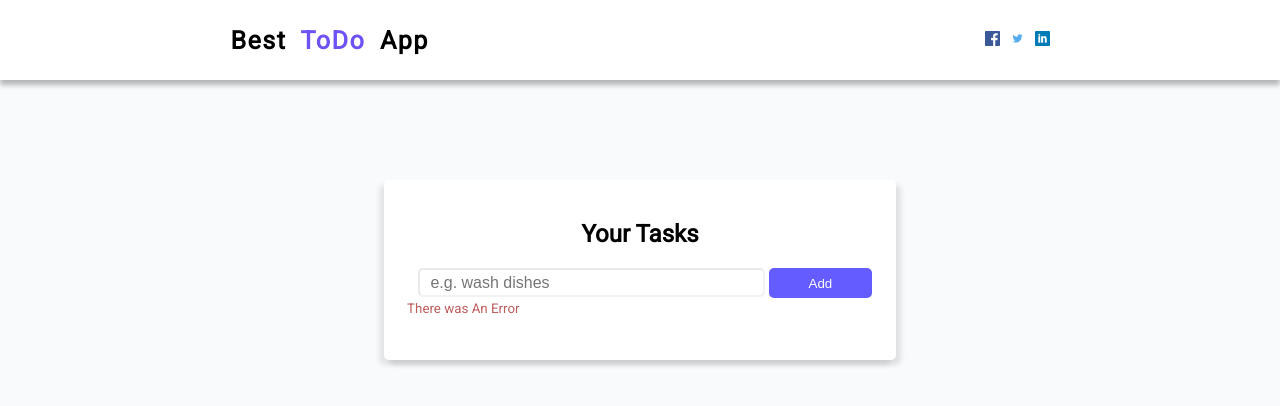
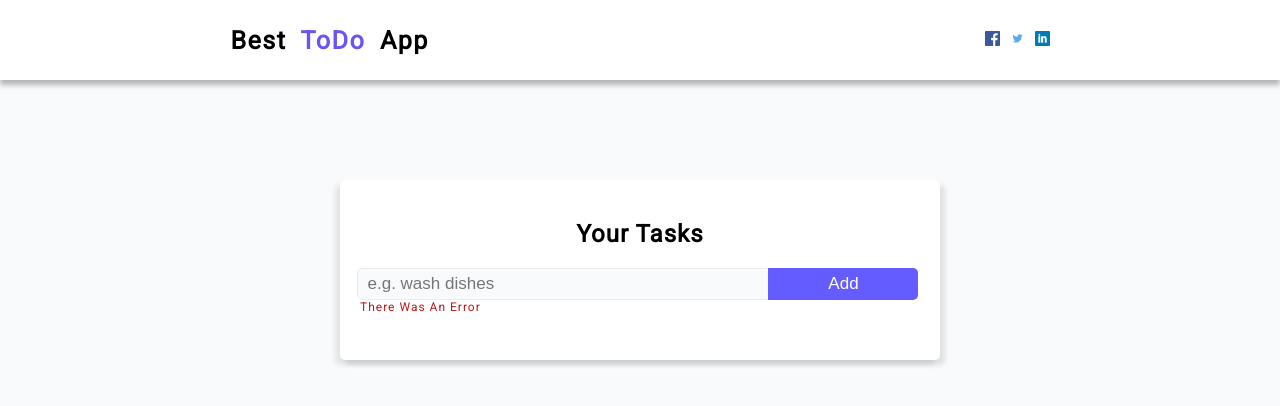
Before and after one commit to JevgenijKlopov/Praktika-2022.09.05, a plain HTML site: page 2022.09.05/index.html in a window 1280 px wide. Shown: the top 406 px of the page. Drawn offline with Linux system fonts and the light colour scheme.

Commit message:
some changes/ btn / input

```diff
--- a/2022.09.05/index.html
+++ b/2022.09.05/index.html
@@ -23,11 +23,17 @@
     </header>
     <main>
         <form action="">
-            <h2>Your Tasks</h2>
+           <!-- <h2>Your Tasks</h2>
             <div class="input-container">
                 <input class="task-input" type="text" placeholder="e.g. wash dishes">
                 <button>Add</button><br>
                 <small class="alert">There was An Error</small>
+            </div>-->
+            <div class="form-container">
+                <h2>Your Tasks</h2>
+                <input type="text" name="" id="input-task" placeholder="e.g. wash dishes">
+                <button class="add-btn">Add</button><br>
+                <p>There Was An Error</p>
             </div>
             <section class="tasks-container">
                 <div class="tcontainer1">
--- a/2022.09.05/styles.css
+++ b/2022.09.05/styles.css
@@ -44,13 +44,13 @@ main {
 }
 form {
     background-color: white;
-    width: 80%;
+    width: 600px;
     height: 180px;
     margin: 0 auto;
     border-radius: 5px;
     box-shadow: 5px 5px 5px rgba(0, 0, 0, 0.103), -5px 5px 5px rgba(37, 37, 37, 0.096);
 }
-.task-input {
+/*.task-input {
     width: 65%;
     height: 25px;
     border-radius: 5px;
@@ -67,7 +67,8 @@ button {
     border-radius: 5px;
     color: white;
 }
-button:hover {
+*/
+.add-btn:hover {
     background-color: #574fe2;
 }
 .alert {
@@ -125,7 +126,7 @@ h2 {
 }
 .edit-form {
     padding: 50px;
-    width: 60%;
+    width: 550px;
     height: 250px;
 }
 h4 {
@@ -146,8 +147,8 @@ h4 {
     width: 300px;
     height: 30px;
     border-radius: 3px;
-    background-color: rgba(182, 181, 181, 0.089);
-    border: none;
+    background-color: #f8fafc;
+    border: 1px solid rgba(128, 128, 128, 0.151);
     padding-left: 7px;
     font-size: 16px;
 
@@ -162,8 +163,19 @@ h4 {
 }
 .edit-btn {
     width: 95%;
+    height: 30px;
     font-size: 16px;
     margin-top: 15px;
+    background-color: #645cff;
+    color: white;
+    border-radius: 5px;
+    border: none;
+
+}
+.edit-form p {
+    font-size: 12px;
+    margin-top: 20px;
+    color: rgb(180, 16, 16);
 }
 .edit-form small {
     text-align: center;
@@ -176,6 +188,45 @@ h4 {
 .return-btn button {
     width: 30%;
     height: 40px;
-    background-color: black;
+    background-color: rgba(0, 0, 0, 0.829);
     font-size: 18px;
+    color: white;
+    border-radius: 5px;
+    border: none;
 }
+
+.form-container {
+    width: 600px;
+    height: 150px;
+    margin: 50px auto;
+    border-radius: 5px;
+    text-align: center;
+    letter-spacing: 1px;
+}
+#input-task {
+    position: relative;
+    border-radius: 5px 0 0 5px;
+    background-color: #f8fafc;
+    width: 400px;
+    height: 30px;
+    border: 1px solid rgba(128, 128, 128, 0.123);
+    padding-left: 10px;
+    font-size: 17px;
+}
+.add-btn {
+    position: relative;
+    border-radius: 0 5px 5px 0;
+    left: -5px;
+    width: 150px;
+    height: 32px;
+    border: none;
+    background-color: #645cff;
+    color: white;
+    font-size: 17px;
+}
+.form-container p {
+    text-align: left;
+    font-size: 12px;
+    padding-left: 20px;
+    color: rgb(184, 26, 26);
+}
```
Also changed, not shown: 2022.09.05/form.html (+1 -1 lines).
